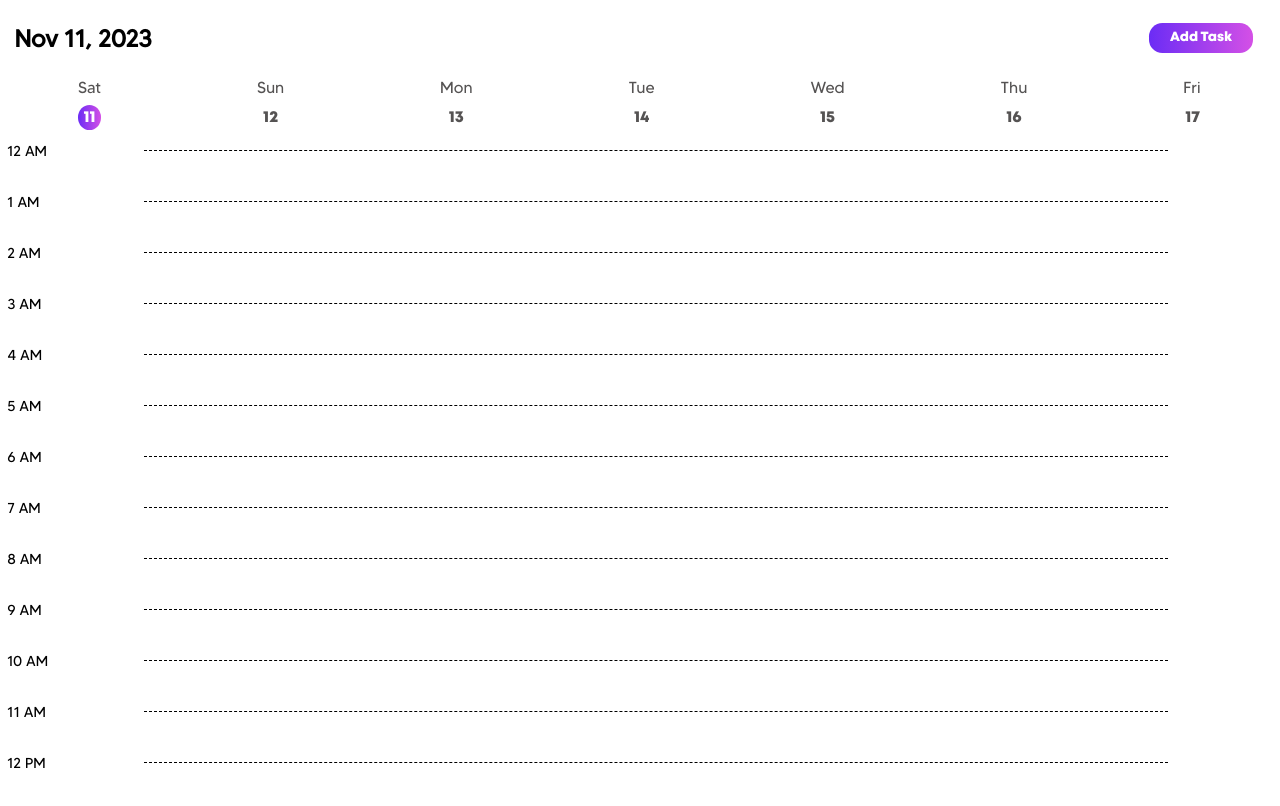
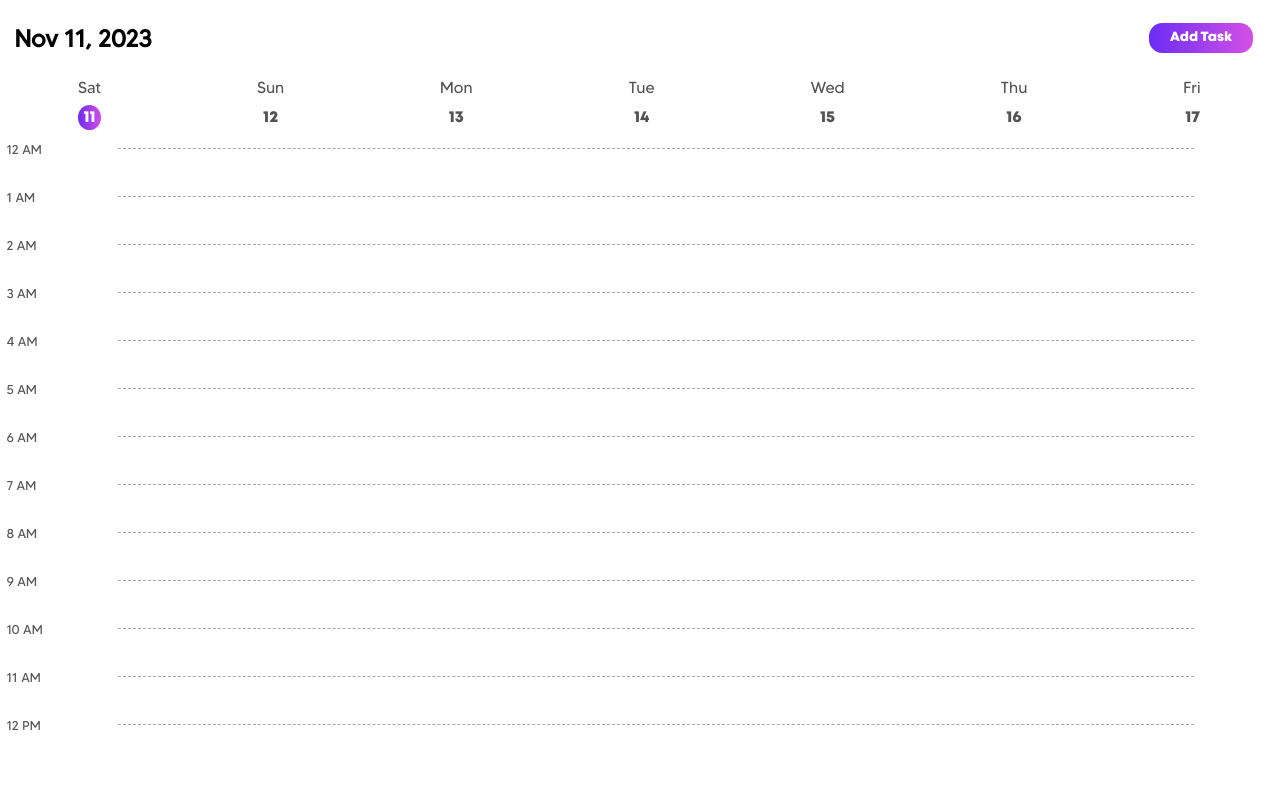
Before and after one commit to pour-moi/To-do_List, a website built with webpack: page src/index.html in a window 1280 px wide. Built offline with nearby package versions, Linux system fonts and the light colour scheme.

Commit message:
color for the dash changed

```diff
--- a/src/style.css
+++ b/src/style.css
@@ -165,17 +165,18 @@ label {
 }
 
 .time-item {
-  font-size: 0.9em;
+  font-size: 0.8em;
   margin-left: 0.5em;
   font-family: Tommy;
+  color: rgb(85, 83, 83);
   margin-right: 10px;
 }
 
 .dashed-line {
   position: relative;
-  top: -10px;
+  top: -9px;
   align-self: center;
-  border-bottom: 1px dashed #000;
-  width: 80%;
+  border-bottom: 1px dashed #aca8a8;
+  width: 84%;
   margin-left: 2em;
 }
```
